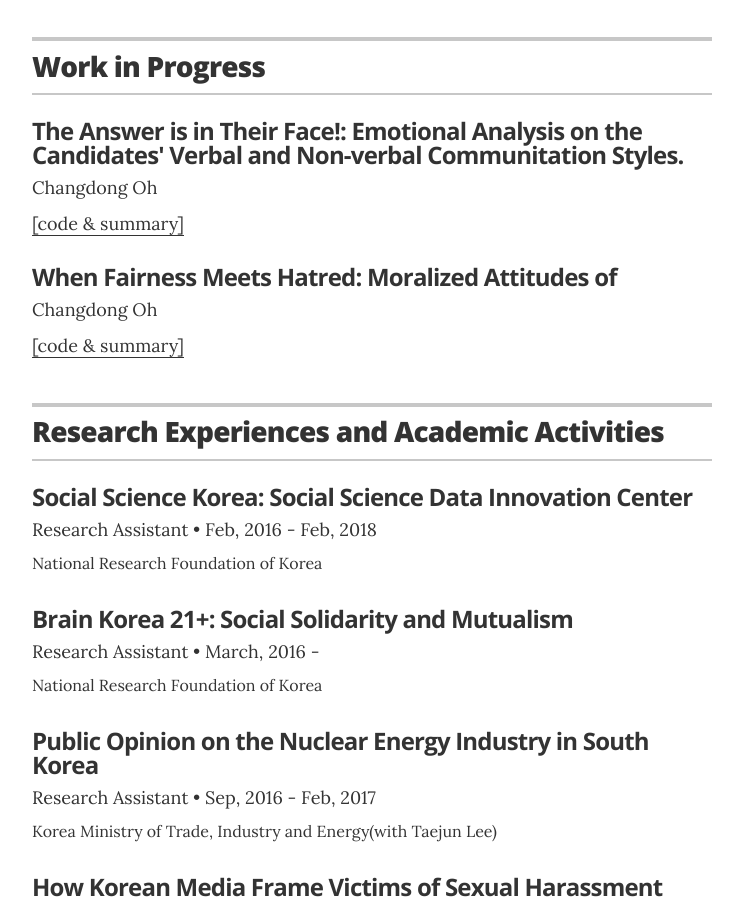
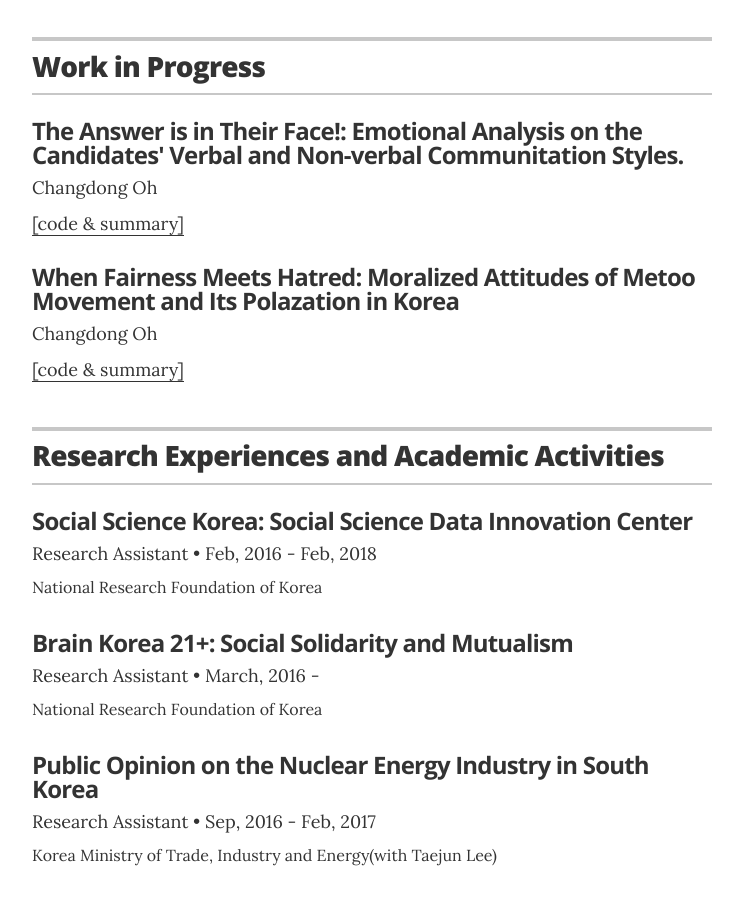
Before and after one commit to ChangdongOh/ChangdongOh.github.io, a Jekyll site: the page built from index.html, in a window 1280 px wide and 900 px high, scrolled down 2280 px. Shown: the whole window, without its empty margins (268-1011 px from the left). Built offline with Jekyll 4.4.1, drawn with Linux system fonts in a browser that asks for light colours.

Commit message:
replace # character

```diff
--- a/_data/wip.yml
+++ b/_data/wip.yml
@@ -3,7 +3,7 @@
   summary:
   complete:
 
-- title: When Fairness Meets Hatred&#58; Moralized Attitudes of #Metoo Movement and Its Polazation in Korea
+- title: When Fairness Meets Hatred&#58; Moralized Attitudes of Metoo Movement and Its Polazation in Korea
   author: Changdong Oh<br><br><a href = "https://github.com/ChangdongOh/fairnessnadhatred"> [code & summary] </a>
   summary:
   complete:
```
